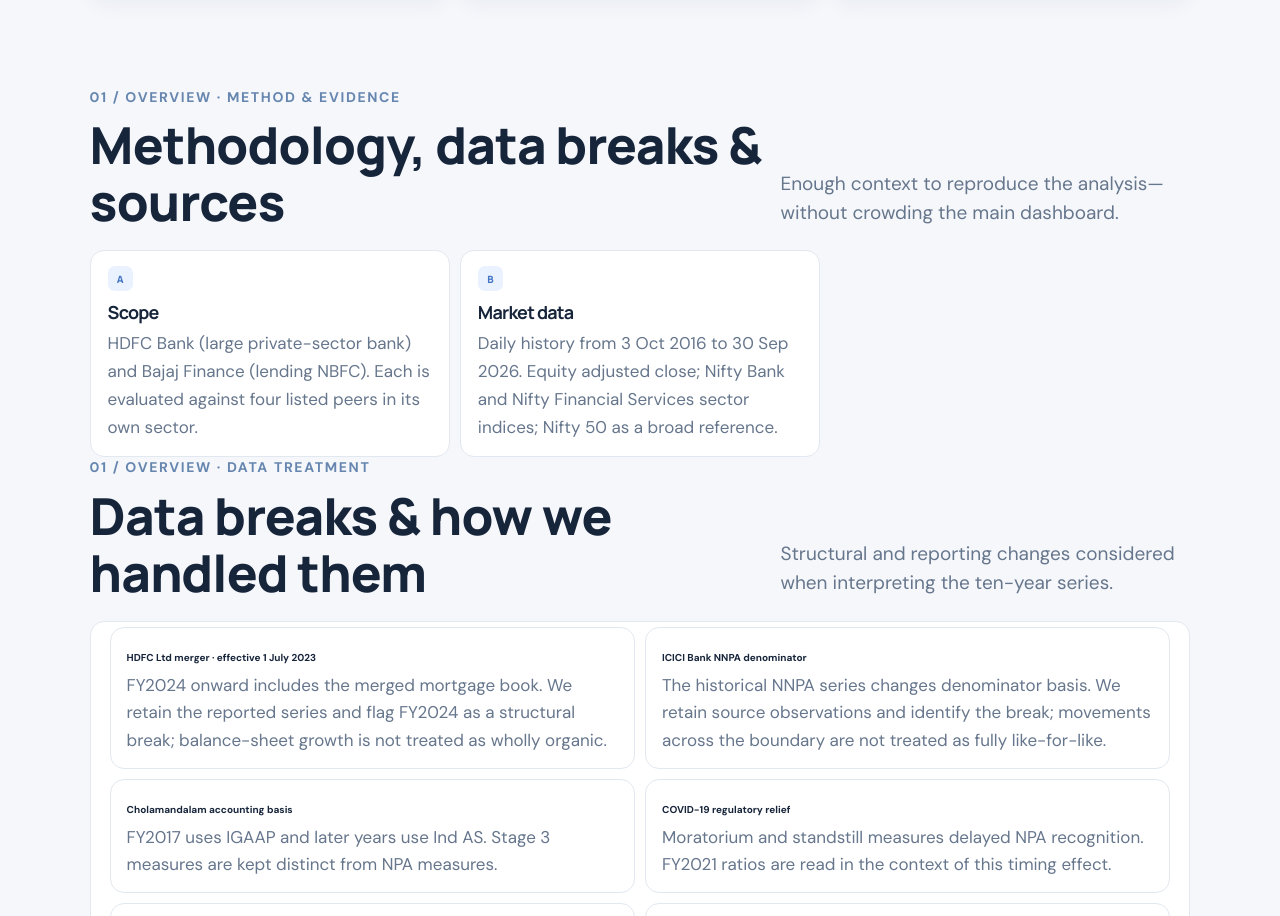
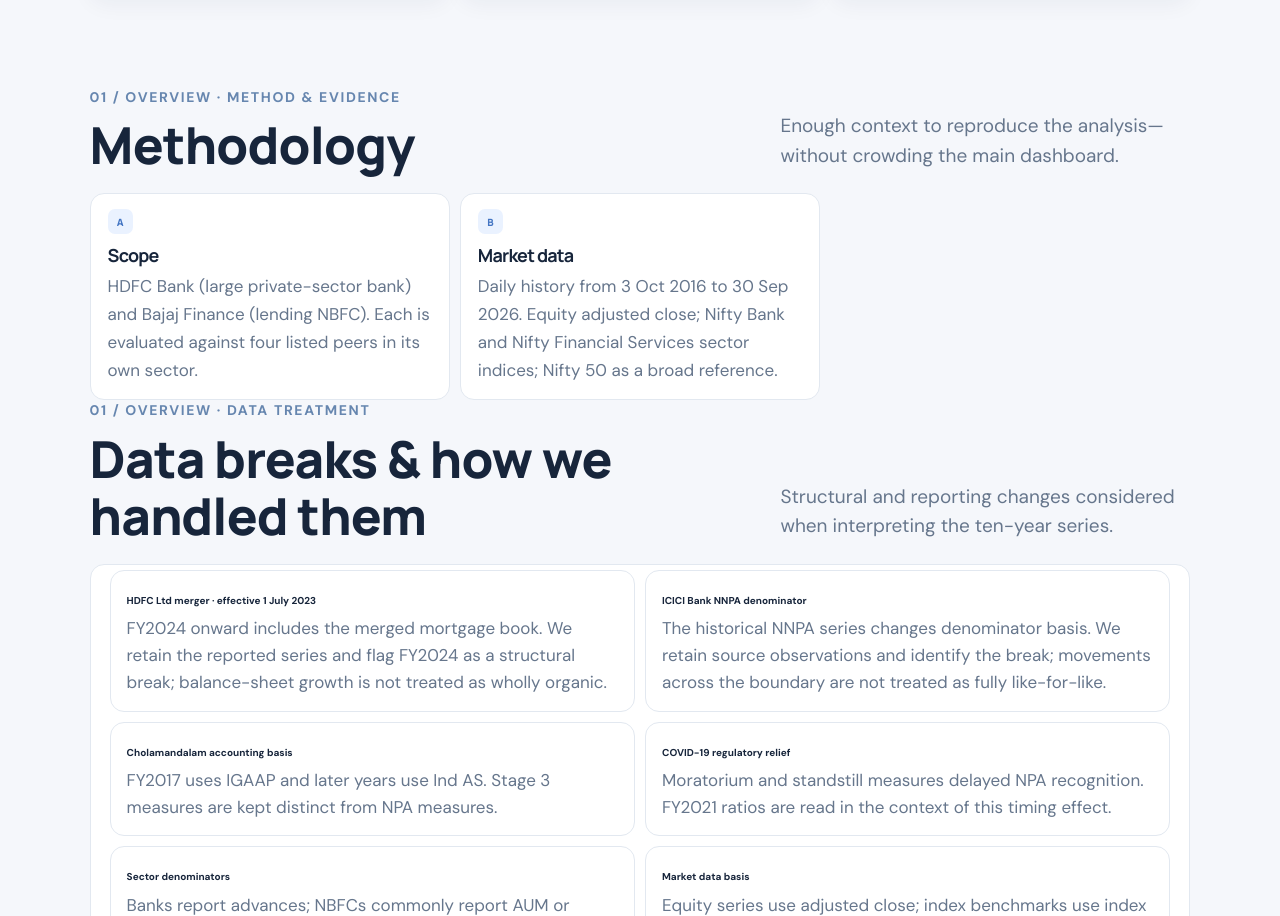
Before and after one commit to thepanchanandgupta/FRA-project-2, a plain HTML site: page index.html in a window 1280 px wide. Shown: the part 1251-2167 px from the top of the page. Drawn offline with nearby package versions, Linux system fonts and the light colour scheme.

Commit message:
Simplify methodology section heading

```diff
--- a/index.html
+++ b/index.html
@@ -60,7 +60,7 @@
     </section>
 
     <section class="section method-section" id="method">
-      <div class="section-heading"><div><div class="eyebrow">01 / Overview · Method & evidence</div><h2>Methodology, data breaks & sources</h2></div><p>Enough context to reproduce the analysis—without crowding the main dashboard.</p></div>
+      <div class="section-heading"><div><div class="eyebrow">01 / Overview · Method & evidence</div><h2>Methodology</h2></div><p>Enough context to reproduce the analysis—without crowding the main dashboard.</p></div>
       <div class="coverage-note"><span class="note-icon">!</span><div><b>Academic data disclosure</b><p>All ten companies have FY2017–FY2026 GNPA, NNPA and PCR observations. Where source observations were unavailable, supplementary academic values are included for analysis and are not company-reported figures.</p></div></div><div class="method-grid">
         <article class="method-card"><span class="method-num">A</span><h3>Scope</h3><p>HDFC Bank (large private-sector bank) and Bajaj Finance (lending NBFC). Each is evaluated against four listed peers in its own sector.</p></article>
         <article class="method-card"><span class="method-num">B</span><h3>Market data</h3><p>Daily history from 3 Oct 2016 to 30 Sep 2026. Equity adjusted close; Nifty Bank and Nifty Financial Services sector indices; Nifty 50 as a broad reference.</p></article>
```
